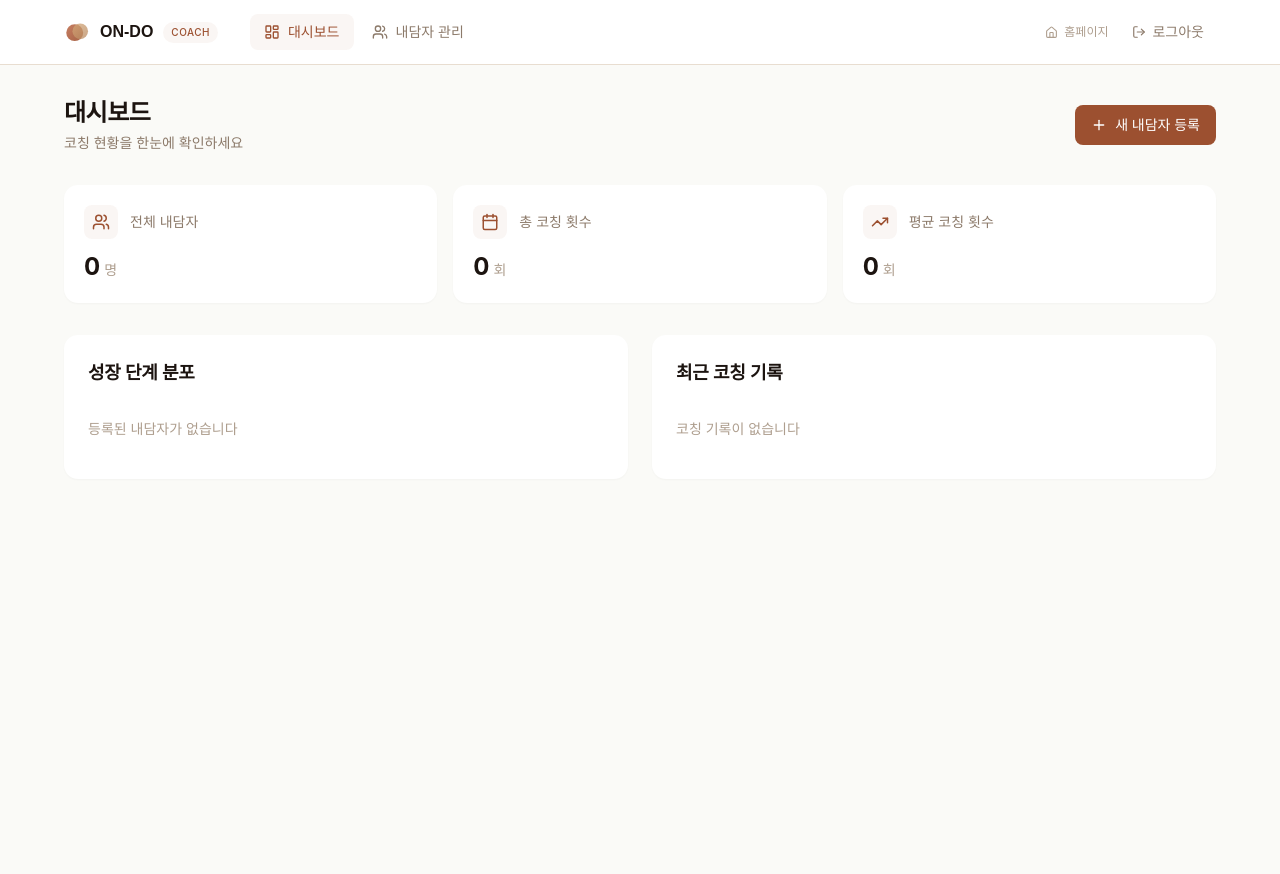
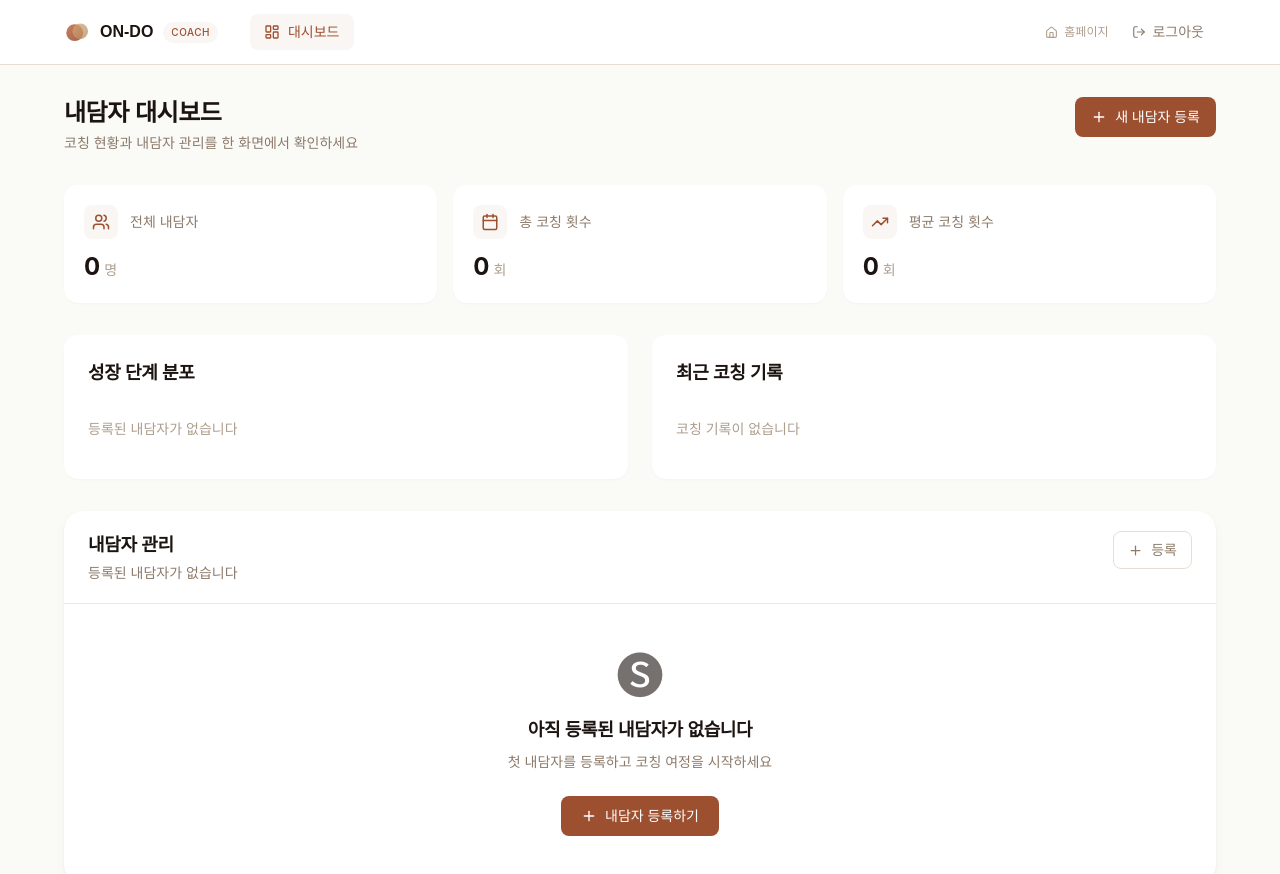
Before and after one commit to Ducaster/on-do, a Next.js app: page /dashboard in a window 1280 px wide. Shown: the top 874 px of the page. Before the commit the page ends 800 px from the top, so only its background shows below. Built offline with nearby package versions, Linux system fonts and the light colour scheme; a web font is replaced by a local one.

Commit message:
feat: 내담자 관리를 대시보드에 통합

```diff
--- a/src/app/dashboard/clients/[id]/ClientDetail.tsx
+++ b/src/app/dashboard/clients/[id]/ClientDetail.tsx
@@ -41,11 +41,11 @@ export default function ClientDetail({ client }: { client: Client }) {
   return (
     <div>
       <Link
-        href="/dashboard/clients"
+        href="/dashboard"
         className="inline-flex items-center gap-1.5 text-sm text-text-muted hover:text-text transition-colors mb-6"
       >
         <ArrowLeft size={16} />
-        내담자 목록
+        내담자 대시보드
       </Link>
 
       <div className="grid grid-cols-1 lg:grid-cols-3 gap-6">
--- a/src/app/dashboard/clients/new/NewClientForm.tsx
+++ b/src/app/dashboard/clients/new/NewClientForm.tsx
@@ -59,11 +59,11 @@ export function NewClientForm() {
     return (
       <div className="max-w-[640px] mx-auto">
         <Link
-          href="/dashboard/clients"
+          href="/dashboard"
           className="inline-flex items-center gap-1.5 text-sm text-text-muted hover:text-text transition-colors mb-6"
         >
           <ArrowLeft size={16} />
-          내담자 목록
+          내담자 대시보드
         </Link>
 
         <h1 className="font-heading text-2xl font-bold text-text mb-2">
@@ -151,7 +151,7 @@ export function NewClientForm() {
 
         <div className="flex gap-3 mt-8">
           <Link
-            href="/dashboard/clients"
+            href="/dashboard"
             className="flex-1 py-3 text-center rounded-[var(--radius-sm)] border border-border-light text-text-muted text-sm hover:bg-bg transition-colors"
           >
             취소
@@ -172,11 +172,11 @@ export function NewClientForm() {
   return (
     <div className="max-w-[600px] mx-auto">
       <Link
-        href="/dashboard/clients"
+        href="/dashboard"
         className="inline-flex items-center gap-1.5 text-sm text-text-muted hover:text-text transition-colors mb-6"
       >
         <ArrowLeft size={16} />
-        내담자 목록
+        내담자 대시보드
       </Link>
 
       <h1 className="font-heading text-2xl font-bold text-text mb-8">
@@ -312,7 +312,7 @@ export function NewClientForm() {
 
         <div className="flex gap-3 pt-2">
           <Link
-            href="/dashboard/clients"
+            href="/dashboard"
             className="flex-1 py-3 text-center rounded-[var(--radius-sm)] border border-border-light text-text-muted text-sm hover:bg-bg transition-colors"
           >
             취소
--- a/src/app/dashboard/clients/page.tsx
+++ b/src/app/dashboard/clients/page.tsx
@@ -1,99 +1,7 @@
-import { getClients } from "@/lib/store";
-import { GrowthBadge } from "@/components/dashboard/GrowthStage";
-import Link from "next/link";
-import { Plus, ChevronRight } from "lucide-react";
+import { redirect } from "next/navigation";
 
 export const dynamic = "force-dynamic";
 
 export default async function ClientsPage() {
-  const clients = await getClients();
-
-  return (
-    <div>
-      <div className="flex items-center justify-between mb-8">
-        <div>
-          <h1 className="font-heading text-2xl font-bold text-text">
-            내담자 관리
-          </h1>
-          <p className="text-sm text-text-muted mt-1">
-            {clients.length > 0
-              ? `총 ${clients.length}명의 내담자`
-              : "등록된 내담자가 없습니다"}
-          </p>
-        </div>
-        <Link
-          href="/dashboard/clients/new"
-          className="flex items-center gap-2 px-4 py-2.5 bg-primary text-white rounded-[var(--radius-sm)] text-sm font-medium hover:bg-primary-dark transition-colors"
-        >
-          <Plus size={16} />
-          새 내담자 등록
-        </Link>
-      </div>
-
-      {clients.length === 0 ? (
-        <div className="bg-card rounded-[var(--radius-lg)] shadow-[var(--shadow-sm)] p-12 text-center">
-          <div className="text-5xl mb-4 opacity-60">&#127330;</div>
-          <h3 className="font-heading text-lg font-bold text-text mb-2">
-            아직 등록된 내담자가 없습니다
-          </h3>
-          <p className="text-sm text-text-muted mb-6">
-            첫 내담자를 등록하고 코칭 여정을 시작하세요
-          </p>
-          <Link
-            href="/dashboard/clients/new"
-            className="inline-flex items-center gap-2 px-5 py-2.5 bg-primary text-white rounded-[var(--radius-sm)] text-sm font-medium hover:bg-primary-dark transition-colors"
-          >
-            <Plus size={16} />
-            내담자 등록하기
-          </Link>
-        </div>
-      ) : (
-        <div className="grid gap-3">
-          {clients.map((client) => {
-            const lastSession =
-              client.sessions.length > 0
-                ? client.sessions[client.sessions.length - 1]
-                : null;
-
-            return (
-              <Link
-                key={client.id}
-                href={`/dashboard/clients/${client.id}`}
-                className="bg-card rounded-[var(--radius-md)] shadow-[var(--shadow-xs)] p-5 flex items-center justify-between hover:shadow-[var(--shadow-sm)] transition-all group"
-              >
-                <div className="flex items-center gap-4">
-                  <div className="w-11 h-11 rounded-full bg-bg-warm flex items-center justify-center shrink-0">
-                    <span className="text-sm font-bold text-primary">
-                      {client.name.slice(0, 1)}
-                    </span>
-                  </div>
-                  <div>
-                    <div className="flex items-center gap-2.5 flex-wrap">
-                      <h3 className="font-medium text-text">
-                        {client.name}
-                      </h3>
-                      <GrowthBadge
-                        sessionCount={client.sessions.length}
-                      />
-                    </div>
-                    <div className="flex items-center gap-3 mt-1 text-xs text-text-light flex-wrap">
-                      {client.program && <span>{client.program}</span>}
-                      <span>{client.sessions.length}회 코칭</span>
-                      {lastSession && (
-                        <span>마지막: {lastSession.date}</span>
-                      )}
-                    </div>
-                  </div>
-                </div>
-                <ChevronRight
-                  size={18}
-                  className="text-text-light group-hover:text-primary transition-colors shrink-0"
-                />
-              </Link>
-            );
-          })}
-        </div>
-      )}
-    </div>
-  );
+  redirect("/dashboard");
 }
--- a/src/app/dashboard/page.tsx
+++ b/src/app/dashboard/page.tsx
@@ -1,7 +1,8 @@
 import { getClients } from "@/lib/store";
+import { GrowthBadge } from "@/components/dashboard/GrowthStage";
 import { getGrowthStageInfo, GROWTH_STAGES } from "@/types/client";
 import Link from "next/link";
-import { Users, Calendar, TrendingUp, Plus } from "lucide-react";
+import { Users, Calendar, TrendingUp, Plus, ChevronRight } from "lucide-react";
 
 export const dynamic = "force-dynamic";
 
@@ -32,18 +33,18 @@ export default async function DashboardPage() {
 
   return (
     <div>
-      <div className="flex items-center justify-between mb-8">
+      <div className="flex flex-col sm:flex-row sm:items-start sm:justify-between gap-4 mb-8">
         <div>
           <h1 className="font-heading text-2xl font-bold text-text">
-            대시보드
+            내담자 대시보드
           </h1>
           <p className="text-sm text-text-muted mt-1">
-            코칭 현황을 한눈에 확인하세요
+            코칭 현황과 내담자 관리를 한 화면에서 확인하세요
           </p>
         </div>
         <Link
           href="/dashboard/clients/new"
-          className="flex items-center gap-2 px-4 py-2.5 bg-primary text-white rounded-[var(--radius-sm)] text-sm font-medium hover:bg-primary-dark transition-colors"
+          className="shrink-0 inline-flex items-center justify-center gap-2 px-4 py-2.5 bg-primary text-white rounded-[var(--radius-sm)] text-sm font-medium hover:bg-primary-dark transition-colors"
         >
           <Plus size={16} />
           새 내담자 등록
@@ -98,7 +99,7 @@ export default async function DashboardPage() {
         </div>
       </div>
 
-      <div className="grid grid-cols-1 lg:grid-cols-2 gap-6">
+      <div className="grid grid-cols-1 lg:grid-cols-2 gap-6 mb-8">
         {/* Growth Stage Distribution */}
         <div className="bg-card rounded-[var(--radius-md)] shadow-[var(--shadow-xs)] p-6">
           <h2 className="font-heading text-lg font-bold text-text mb-4">
@@ -174,6 +175,92 @@ export default async function DashboardPage() {
           )}
         </div>
       </div>
+
+      {/* Client Management */}
+      <section className="bg-card rounded-[var(--radius-lg)] shadow-[var(--shadow-sm)] overflow-hidden">
+        <div className="flex flex-col sm:flex-row sm:items-start sm:justify-between gap-4 px-6 py-5 border-b border-border-lighter">
+          <div>
+            <h2 className="font-heading text-lg font-bold text-text">
+              내담자 관리
+            </h2>
+            <p className="text-sm text-text-muted mt-1">
+              {clients.length > 0
+                ? `총 ${clients.length}명의 내담자가 등록되어 있습니다`
+                : "등록된 내담자가 없습니다"}
+            </p>
+          </div>
+          <Link
+            href="/dashboard/clients/new"
+            className="shrink-0 inline-flex items-center justify-center gap-2 px-3.5 py-2 rounded-[var(--radius-sm)] border border-border-light text-sm font-medium text-text-muted hover:text-primary hover:border-primary/40 hover:bg-primary-pale transition-colors"
+          >
+            <Plus size={15} />
+            등록
+          </Link>
+        </div>
+
+        {clients.length === 0 ? (
+          <div className="px-6 py-12 text-center">
+            <div className="text-5xl mb-4 opacity-60">&#127330;</div>
+            <h3 className="font-heading text-lg font-bold text-text mb-2">
+              아직 등록된 내담자가 없습니다
+            </h3>
+            <p className="text-sm text-text-muted mb-6">
+              첫 내담자를 등록하고 코칭 여정을 시작하세요
+            </p>
+            <Link
+              href="/dashboard/clients/new"
+              className="inline-flex items-center gap-2 px-5 py-2.5 bg-primary text-white rounded-[var(--radius-sm)] text-sm font-medium hover:bg-primary-dark transition-colors"
+            >
+              <Plus size={16} />
+              내담자 등록하기
+            </Link>
+          </div>
+        ) : (
+          <div className="divide-y divide-border-lighter">
+            {clients.map((client) => {
+              const lastSession =
+                client.sessions.length > 0
+                  ? client.sessions[client.sessions.length - 1]
+                  : null;
+
+              return (
+                <Link
+                  key={client.id}
+                  href={`/dashboard/clients/${client.id}`}
+                  className="grid grid-cols-[1fr_auto] gap-4 px-6 py-4 hover:bg-bg-warm/45 transition-colors group"
+                >
+                  <div className="min-w-0 flex items-center gap-4">
+                    <div className="w-11 h-11 rounded-full bg-bg-warm flex items-center justify-center shrink-0">
+                      <span className="text-sm font-bold text-primary">
+                        {client.name.slice(0, 1)}
+                      </span>
+                    </div>
+                    <div className="min-w-0">
+                      <div className="flex items-center gap-2.5 flex-wrap">
+                        <h3 className="font-medium text-text truncate">
+                          {client.name}
+                        </h3>
+                        <GrowthBadge sessionCount={client.sessions.length} />
+                      </div>
+                      <div className="flex items-center gap-x-3 gap-y-1 mt-1 text-xs text-text-light flex-wrap">
+                        {client.program && <span>{client.program}</span>}
+                        <span>{client.sessions.length}회 코칭</span>
+                        {lastSession && (
+                          <span>마지막: {lastSession.date}</span>
+                        )}
+                      </div>
+                    </div>
+                  </div>
+                  <ChevronRight
+                    size={18}
+                    className="self-center text-text-light group-hover:text-primary transition-colors shrink-0"
+                  />
+                </Link>
+              );
+            })}
+          </div>
+        )}
+      </section>
     </div>
   );
 }
--- a/src/components/dashboard/DashboardNav.tsx
+++ b/src/components/dashboard/DashboardNav.tsx
@@ -4,19 +4,13 @@ import { usePathname } from "next/navigation";
 import Link from "next/link";
 import { Logo } from "@/components/ui/Logo";
 import { logout } from "@/app/login/actions";
-import { LayoutDashboard, Users, LogOut, Home } from "lucide-react";
+import { LayoutDashboard, LogOut, Home } from "lucide-react";
 
 const NAV_ITEMS = [
   {
     label: "대시보드",
     href: "/dashboard",
     icon: LayoutDashboard,
-    exact: true,
-  },
-  {
-    label: "내담자 관리",
-    href: "/dashboard/clients",
-    icon: Users,
     exact: false,
   },
 ];
```
Also changed, not shown: src/app/dashboard/actions.ts (+7 -7 lines), src/app/dashboard/clients/[id]/assessments/actions.ts (+4 -4 lines).
